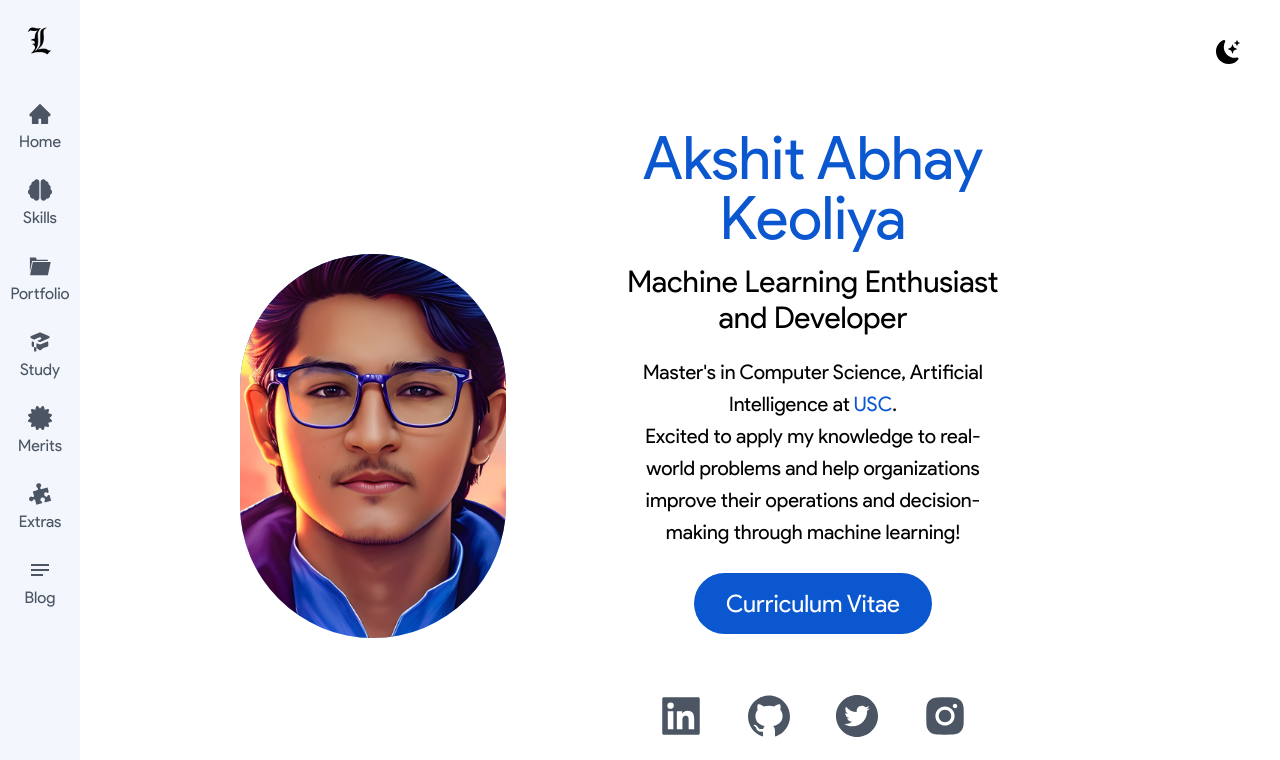
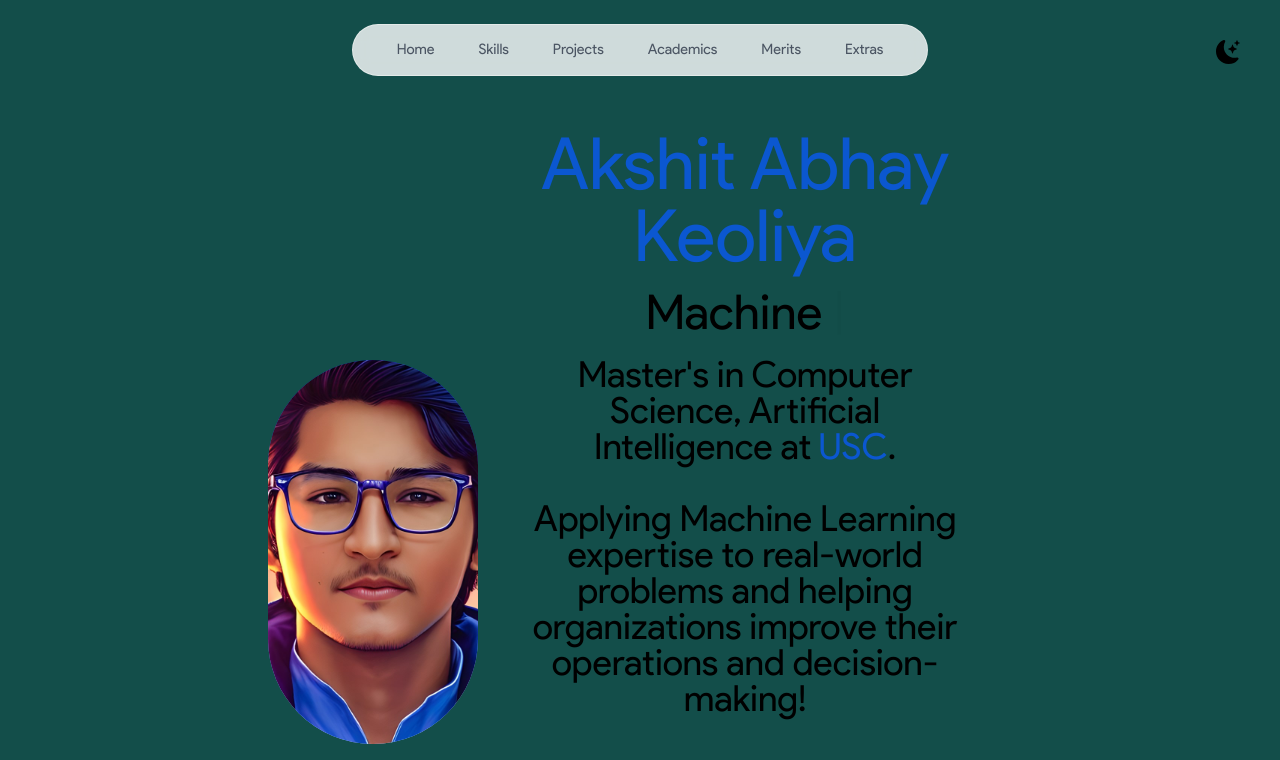
Before and after one commit to Leonardo-daVinci/portfolio, a Next.js app: page /portfolio/ in a window 1280 px wide. Shown: the top 760 px of the page. Built offline with nearby package versions, Linux system fonts and the light colour scheme.

Commit message:
Experimental Zoom and StickyNav 0.0

```diff
--- /dev/null
+++ b/components/StickyNavbar.js
@@ -0,0 +1,70 @@
+"use client"
+
+import React from 'react'
+import {motion} from "framer-motion"
+import Link from 'next/link'
+
+const links = [
+    {
+        name: "Home",
+        hash: "#home"
+    },
+    {
+        name: "Skills",
+        hash: "#my-skills"
+    },
+    {
+        name: "Projects",
+        hash: "#my-projects"
+    },
+    {
+        name: "Academics",
+        hash: "#my-academics"
+    },
+    {
+        name: "Merits",
+        hash: "#my-merits"
+    },
+    {
+        name: "Extras",
+        hash: "#my-extras"
+    }
+]
+
+function StickyNavbar() {
+  return (
+    <header className='z-[999] relative'>
+
+        <motion.div className='fixed top-0 left-1/2 h-[4.5rem] w-full rounded-none
+        border border-white border-opacity-40 bg-white bg-opacity-80 backdrop-blur-[0.5rem]
+        sm:top-6 sm:h-[3.25rem] sm:w-[36rem] sm:rounded-full'
+            initial={{y:-100, x:"-50%", opacity:0}}
+            animate={{y:0, x:"-50%", opacity:1}}
+        >
+        </motion.div>
+
+        <nav className='flex fixed top-[0.15rem] left-1/2 h-12 -translate-x-1/2 py-2
+        sm:top-[1.7rem] sm:h-[initial] sm:py-0'>
+            <ul className='flex w-[36rem] items-center justify-center gap-y-1
+            text-[0.9rem] font-productsans text-gray-600
+            sm:w-[initial] sm:flex-nowrap sm:gap-5'>
+                {links.map((link)=>(
+                    <motion.li key={link.hash} className='h-3/4 flex items-center justify-center'
+                        initial={{y:-100, opacity:0}}
+                        animate={{y: 0, opacity:1 }}
+                    >
+                        <Link href={link.hash} className='flex w-full items-center justify-center px-3 py-3
+                        hover:text-gray-900 transition'>
+                            {link.name}
+                        </Link>
+                    </motion.li>
+                ))}
+            </ul>
+
+        </nav>
+
+    </header>
+  )
+}
+
+export default StickyNavbar
--- a/package.json
+++ b/package.json
@@ -16,12 +16,14 @@
     "@next/font": "13.0.7",
     "eslint": "8.30.0",
     "eslint-config-next": "13.0.7",
+    "framer-motion": "^10.16.15",
     "next": "13.0.7",
     "react": "18.2.0",
     "react-dom": "18.2.0",
     "react-icons": "^4.7.1",
     "react-slick": "^0.29.0",
-    "slick-carousel": "^1.8.1"
+    "slick-carousel": "^1.8.1",
+    "typewriter-effect": "^2.21.0"
   },
   "devDependencies": {
     "autoprefixer": "^10.4.13",
--- a/pages/index.js
+++ b/pages/index.js
@@ -12,6 +12,9 @@ import SectionMerits from '../components/sections/section-merits'
 import SectionExtras from '../components/sections/section-extras'
 import SectionSkills from '../components/sections/section-skills'
 
+import Typewriter from 'typewriter-effect'
+import StickyNavbar from '../components/StickyNavbar'
+
 export default function Home() {
 
   const [darkMode, setDarkMode] = useState(false);
@@ -25,15 +28,19 @@ export default function Home() {
         <link rel="icon" href={`${process.env.NEXT_PUBLIC_FAVICON}/favicon.ico`}/>
       </Head>
 
-      <SideNavBar/>
+      {/* <SideNavBar/> */}
 
-      <div className="lg:hidden fixed top-0 w-full z-10 bg-white dark:bg-[#1f1f1f]">
+      <StickyNavbar />
+
+      <div className="lg:hidden fixed top-0 w-full z-10 bg-white dark:bg-[#060606]">
         <div className=" p-5 flex justify-end dark:text-white">
         <BsFillMoonStarsFill onClick={()=> setDarkMode(!darkMode)} className=" cursor-pointer text-2xl" />
         </div>
       </div>
 
-      <main className=' bg-white px-5 md:px-5 lg:ml-20 lg:px-40 dark:bg-[#1f1f1f]'>
+      <main className=' bg-teal-900 px-5 md:px-5 dark:bg-[#060606]'>
+
+        <div className='mx-64'>
 
         {/* HOMEPAGE SECTION */}
 
@@ -44,14 +51,16 @@ export default function Home() {
           </ul>
         </nav>
 
-        <section className='lg:pt-20 pt-16 min-h-screen md:min-h-fit'>
+        <section className='lg:pt-20 pt-16
+        lg:flex items-center justify-center
+        h-screen md:min-h-fit'>
 
         {/* Navigation Section */}
 
           {/* Introduction */}
 
-          <div className='flex justify-center mx-auto'>
-          <div className='lg:hidden relative rounded-full w-80 h-80 overflow-hidden md:h-96 md:w-96'>
+          <div className='lg:hidden flex justify-center mx-auto'>
+          <div className='relative rounded-full w-80 h-80 overflow-hidden md:h-96 md:w-96'>
           <Image src={avatar2} alt='Avatar' fill="true" objectFit='cover' loading='eager' priority='true' />
           </div>
           </div>
@@ -63,21 +72,37 @@ export default function Home() {
           <Image src={avatar2} alt='Avatar' fill="true" objectFit='cover' loading='eager' priority='true' />
           </div>
 
-          <div className='px-20'>
+          <div className='px-50'>
           <div className=' text-center p-5 lg:p-10 font-productsans'>
-            <h2 className=' text-4xl lg:text-6xl py-2 text-my-text-light md:text-6xl dark:text-my-text-dark'>Akshit Abhay Keoliya</h2>
-            <h3 className=' text-xl pt-2 md:text-3xl dark:text-white'>Machine Learning Enthusiast and Developer</h3>
-            <p className=' text-md py-5 lg:leading-8 text-gray-800v md:text-xl max-w-xl mx-auto dark:text-gray-200'>
+            <h2 className=' text-4xl lg:text-7xl py-2 text-my-text-light md:text-6xl dark:text-my-text-dark'>Akshit Abhay Keoliya</h2>
+
+            {/* <h3 className=' text-xl pt-2 md:text-3xl dark:text-white'>Machine Learning Enthusiast and Developer</h3> */}
+
+            <h3 className=' text-xl pt-2 md:text-5xl dark:text-white'>
+
+            <Typewriter
+            options={{
+              strings: ['Machine Learning Engineer', 'Data Scientist', 'Web Developer'],
+              autoStart: true,
+              loop: true,
+            }}
+            />
+
+            </h3>
+
+            <p className=' text-md py-5 lg:leading-9 text-gray-800v md:text-4xl max-w-4xl mx-auto dark:text-gray-200'>
             Master<span>&apos;</span>s in Computer Science, Artificial Intelligence at
             <span className='text-[#0b57d0] dark:text-[#a8c7fa]'><a href='https://www.usc.edu/'> USC</a></span>.
             <br></br>
-            Excited to apply my knowledge to real-world problems and help organizations improve their operations
-            and decision-making through machine learning!
+            <br/>
+            Applying Machine Learning expertise to real-world problems and helping organizations improve their operations
+            and decision-making!
               </p>
+              <br></br>
 
               <div className='pt-5'>
               <a className=' bg-my-text-light dark:bg-my-text-dark text-white dark:text-gray-800
-              text-2xl
+              text-4xl
               font-productsans px-8 py-4 rounded-full'
               href='/portfolio/Akshit_Keoliya_Resume.pdf' target="_blank" rel="noreferrer">
                 Curriculum Vitae
@@ -88,7 +113,7 @@ export default function Home() {
 
           {/* Contacts */}
 
-          <div className=' text-5xl flex justify-center gap-10 py-8 text-gray-600 dark:text-gray-400'>
+          <div className=' text-6xl flex justify-center gap-10 py-8 text-gray-600 dark:text-gray-400'>
             <a href='https://www.linkedin.com/in/akshit-keoliya'><AiFillLinkedin /></a>
             <a href='https://github.com/Leonardo-daVinci'><AiFillGithub /></a>
             <a href='https://twitter.com/AkshitAbhay'><AiFillTwitterCircle /></a>
@@ -125,6 +150,8 @@ export default function Home() {
             <SectionExtras />
         </section>
 
+        </div>
+
       </main>
     </div>
   )
```
Also changed, not shown: 1 other file (tests, documents, lock files or other folders).
